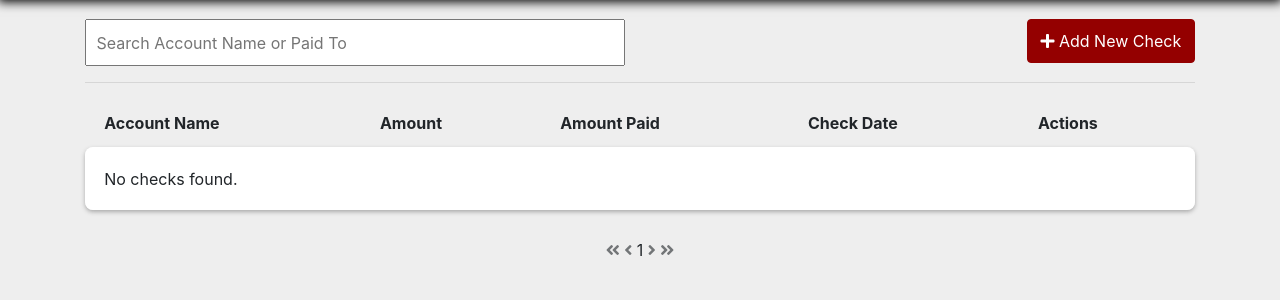
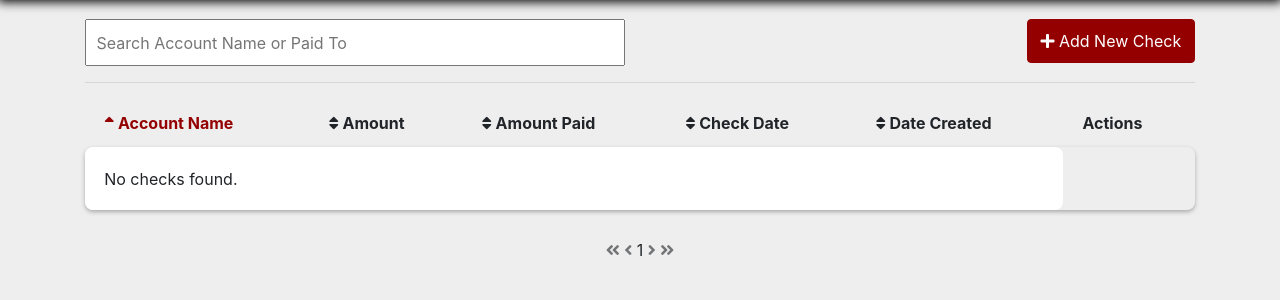
Before and after one commit to bwornom7/Unicoders, a Django app: page /checks/?sort=account__name in a window 1280 px wide. Shown: the part 64-364 px from the top of the page. Run offline with Django 3.2, Linux system fonts and the light colour scheme; the visitor is signed in with stand-in values (Sample User, id 1); data that the repository does not hold is empty; style sheets or scripts are compiled from the project's sources; some libraries are stand-ins or nearby versions.

Commit message:
Sort Links

```diff
--- a/checkit/models.py
+++ b/checkit/models.py
@@ -24,7 +24,8 @@
 
     class Meta:
         indexes = [
-            models.Index(fields=['name'], name='company_name_idx')
+            models.Index(fields=['name'], name='company_name_idx'),
+            models.Index(fields=['date_created'], name='company_date_created_idx')
         ]
         verbose_name_plural = 'companies'
 
@@ -57,7 +58,9 @@
 
     class Meta:
         indexes = [
-            models.Index(fields=['date_created'], name='account_date_created_idx')
+            models.Index(fields=['date_created'], name='account_date_created_idx'),
+            models.Index(fields=['name'], name='account_name_idx'),
+            models.Index(fields=['number'], name='account_number_idx')
         ]
 
 
@@ -77,7 +80,6 @@
         return '{} --> {}: {}'.format(self.account.name, self.to, self.amount)
 
     class Meta:
-        ordering = ['-date']
         indexes = [
             models.Index(fields=['date_created'], name='check_date_created_idx')
         ]
--- a/checkit/static/css/app.scss
+++ b/checkit/static/css/app.scss
@@ -241,3 +241,11 @@
     }
   }
 }
+
+.sort-link {
+  text-decoration: none !important;
+  color: inherit;
+  &.active {
+    color: theme-color('primary');
+  }
+}
--- a/checkit/templates/checks/index.html
+++ b/checkit/templates/checks/index.html
@@ -19,10 +19,11 @@
     <table class='table data-table'>
       <thead>
         <tr>
-          <th scope='col'>Account Name</th>
-          <th scope='col'>Amount</th>
-          <th scope='col'>Amount Paid</th>
-          <th scope='col'>Check Date</th>
+          <th scope='col'>{% include 'snippets/sort-link.html' with field='account__name' heading='Account Name' %}</th>
+          <th scope='col'>{% include 'snippets/sort-link.html' with field='amount' heading='Amount' %}</th>
+          <th scope='col'>{% include 'snippets/sort-link.html' with field='amount_paid' heading='Amount Paid' %}</th>
+          <th scope='col'>{% include 'snippets/sort-link.html' with field='date' heading='Check Date' %}</th>
+          <th scope='col'>{% include 'snippets/sort-link.html' with field='date_created' heading='Date Created' %}</th>
           <th scope='col'>Actions</th>
         </tr>
       </thead>
@@ -33,6 +34,7 @@
             <td>{{ check.amount }}</td>
             <td>{{ check.amount_paid }}</td>
             <td>{{ check.date }}</td>
+            <td>{{ check.date_created }}</td>
             <td>
               <ul class='actions'>
                 <li><a href='{% url 'check_edit' check.id %}' data-toggle='tooltip' title='Edit Check'>
--- /dev/null
+++ b/checkit/templates/snippets/sort-link.html
@@ -0,0 +1,15 @@
+{% load filters %}
+
+{% if sort and sort|sort_to_field == field %}
+  {% if '-' in sort %}
+    <a class='sort-link active' href='?sort={{ field }}'><i class='fas fa-sort-down'></i> {{ heading }}</a>
+  {% else %}
+    <a class='sort-link active' href='?sort={{ '-'|add:field }}'><i class='fas fa-sort-up'></i> {{ heading }}</a>
+  {% endif %}
+{% else %}
+  {% if not sort and field == 'date_created' %}
+    <a class='sort-link active' href='?sort={{ '-'|add:field }}'><i class='fas fa-sort-up'></i> {{ heading }}</a>
+  {% else %}
+    <a class='sort-link' href='?sort={{ field }}'><i class='fas fa-sort'></i> {{ heading }}</a>
+  {% endif %}
+{% endif %}
--- /dev/null
+++ b/checkit/templatetags/filters.py
@@ -0,0 +1,8 @@
+from django import template
+
+register = template.Library()
+
+
+@register.filter
+def sort_to_field(value):
+    return value.replace('-', '')
--- a/checkit/views.py
+++ b/checkit/views.py
@@ -16,6 +16,7 @@
         for f in filters[1:]:
             q |= Q(**{f: search})
         objects = objects.filter(q)
+    objects = objects.order_by(params.get('sort') if params.get('sort') else '-date_created')
     per = params.get('per') if params.get('per') else 10
     page = params.get('page') if params.get('page') else 1
     paginator = Paginator(objects, per)
```
Also changed, not shown: checkit/templates/accounts/index.html (+5 -5 lines), checkit/migrations/0012_auto_20181024_1439.py (added), checkit/templatetags/__init__.py (added), static/css/app.css, 1 other file.
